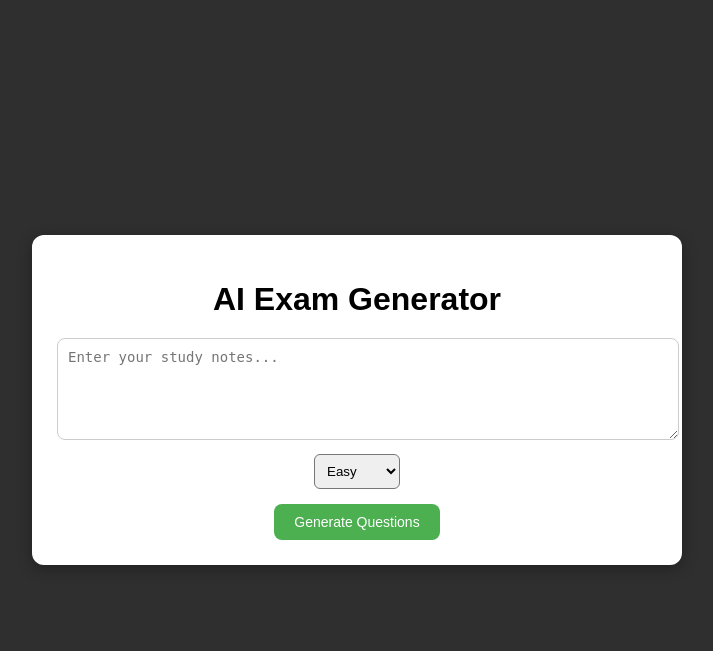
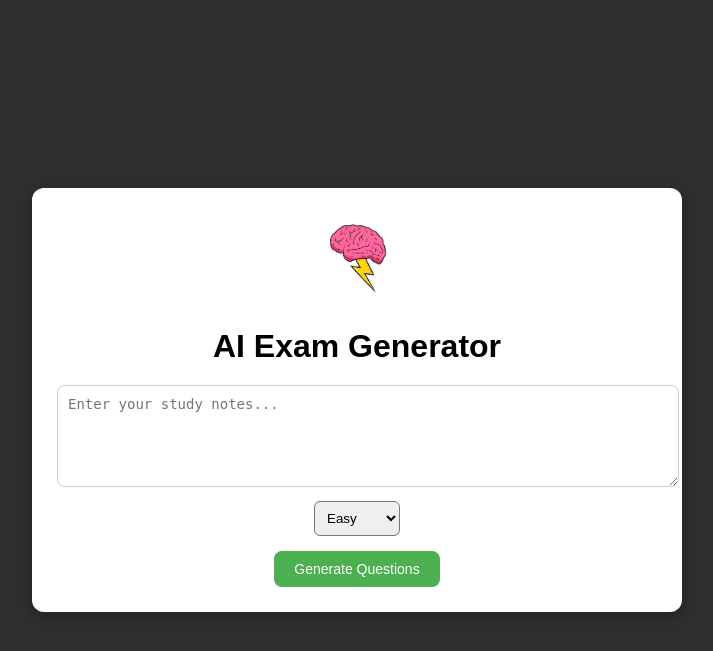
Before and after one commit to AE08-prog/aistudyassistant, a Flask app: page / in a window 1280 px wide. Shown: the top 651 px of the page, without its empty margins (283-996 px from the left). Run offline with Flask 3, Linux system fonts and the light colour scheme.

Commit message:
force update project

```diff
--- a/templates/index.html
+++ b/templates/index.html
@@ -67,6 +67,7 @@
 <body>
 
 <div class="container">
+    <img src="{{ url_for('static', filename='brainbolt.png') }}" width="120">
     <h1>AI Exam Generator</h1>
 
     <form method="POST">
```
Also changed, not shown: static/brainbolt.png (added).
